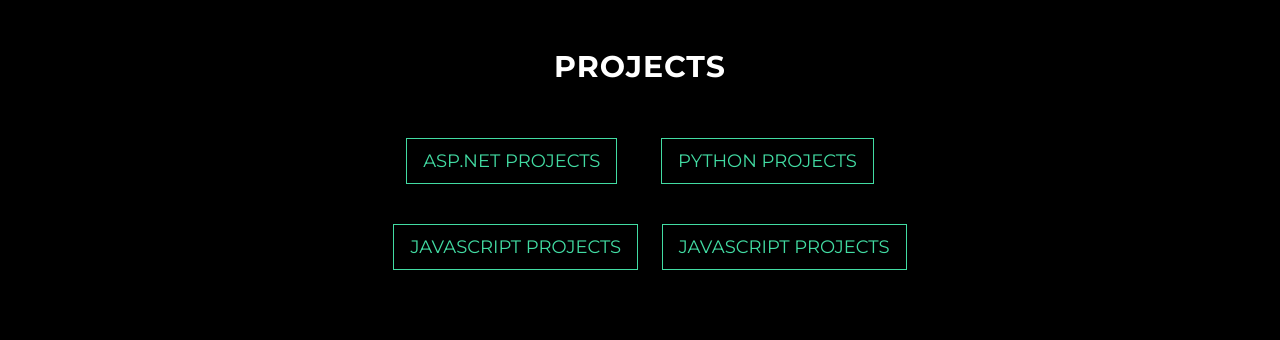
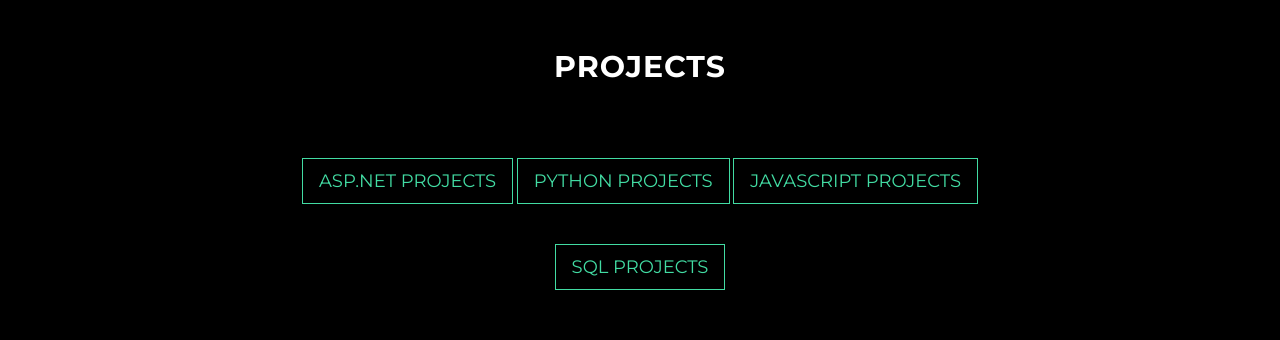
Before and after one commit to mportland/mportland.github.io, a website: page index.html in a window 1280 px wide. Shown: the part 1000-1340 px from the top of the page. Drawn offline with nearby package versions, Linux system fonts and the light colour scheme.

Commit message:
Moved the SQL button down

```diff
--- a/css/grayscale.css
+++ b/css/grayscale.css
@@ -155,7 +155,7 @@
     font-size: 26px;
   }
 }
-#projectButton{
+#SQLButton{
   margin:20px;
 }
 .btn-circle {
@@ -253,7 +253,7 @@
     height: 400px;
     margin-top: 250px;
   }
-}
+
 .btn {
   text-transform: uppercase;
   font-family: "Montserrat", "Helvetica Neue", Helvetica, Arial, sans-serif;
@@ -323,12 +323,13 @@
   padding-bottom:130px;
   margin-top:100px;
 }
-#about{
-
-}
 #projects{
   margin-bottom:200px;
 }
 #journey{
  padding-top:220px;
 }
+
+#projectButton{
+  margin-top:40px;
+}
--- a/index.html
+++ b/index.html
@@ -99,7 +99,7 @@
                 <a id="projectButton" href="https://github.com/mportland/RibbonsReviews/tree/master" class="btn btn-default btn-lg">ASP.NET Projects</a>
                 <a id="projectButton" href="https://github.com/mportland/Filemover-program" class="btn btn-default btn-lg" >Python Projects</a>
                 <a id="projectButton" href="https://github.com/mportland/AboutMeAutomator" class="btn btn-default btn-lg" >JavaScript Projects</a>
-                <a id="SQLButton" href="https://github.com/mportland/AboutMeAutomator" class="btn btn-default btn-lg" >JavaScript Projects</a>
+                <a id="projectButton" href="https://github.com/mportland/SQL-Library-Database" class="btn btn-default btn-lg" >SQL Projects</a>
 
 
             </div>
```
